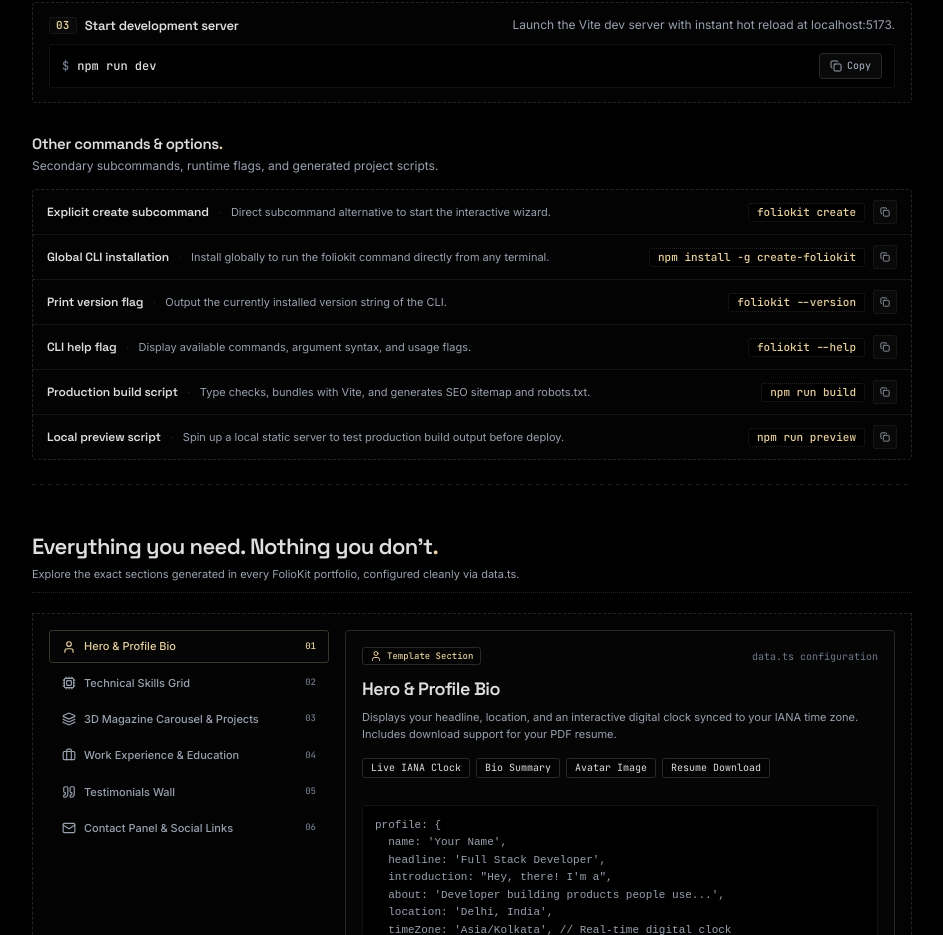
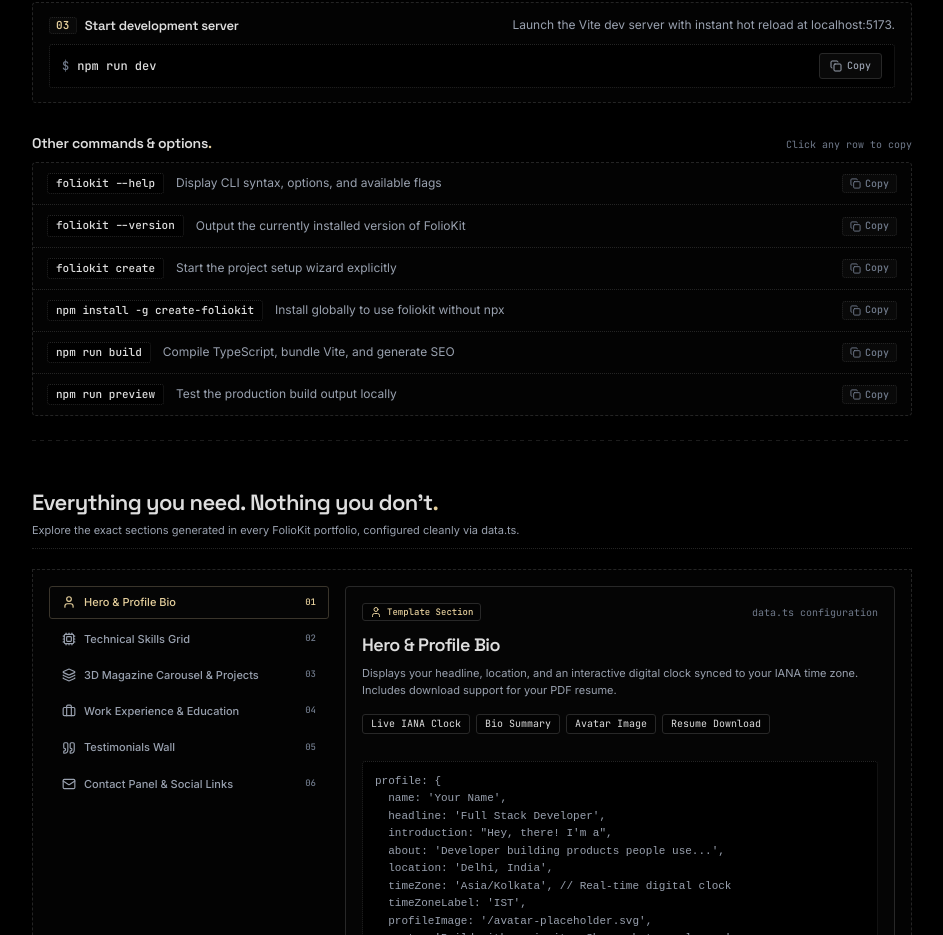
Before and after one commit to saurabhhdev/foliokit, a React (Vite) app: page / in a window 1280 px wide. Shown: the part 1412-2347 px from the top of the page, without its empty margins (168-1111 px from the left). Built offline with nearby package versions, Linux system fonts and the light colour scheme.

Commit message:
Make other commands section more minimal and user-friendly with direct click-to-copy

```diff
--- a/src/components/CliCommands.tsx
+++ b/src/components/CliCommands.tsx
@@ -10,10 +10,8 @@ interface EssentialCommand {
 
 interface OtherCommand {
   id: string
-  name: string
   syntax: string
   description: string
-  copyable?: boolean
 }
 
 export function CliCommands() {
@@ -42,46 +40,34 @@ export function CliCommands() {
 
   const otherCommands: OtherCommand[] = [
     {
-      id: 'explicit-create',
-      name: 'Explicit create subcommand',
-      syntax: 'foliokit create',
-      description: 'Direct subcommand alternative to start the interactive wizard.',
-      copyable: true,
+      id: 'help',
+      syntax: 'foliokit --help',
+      description: 'Display CLI syntax, options, and available flags',
     },
     {
-      id: 'global-install',
-      name: 'Global CLI installation',
-      syntax: 'npm install -g create-foliokit',
-      description: 'Install globally to run the foliokit command directly from any terminal.',
-      copyable: true,
+      id: 'version',
+      syntax: 'foliokit --version',
+      description: 'Output the currently installed version of FolioKit',
     },
     {
-      id: 'version-flag',
-      name: 'Print version flag',
-      syntax: 'foliokit --version',
-      description: 'Output the currently installed version string of the CLI.',
-      copyable: true,
+      id: 'create',
+      syntax: 'foliokit create',
+      description: 'Start the project setup wizard explicitly',
     },
     {
-      id: 'help-flag',
-      name: 'CLI help flag',
-      syntax: 'foliokit --help',
-      description: 'Display available commands, argument syntax, and usage flags.',
-      copyable: true,
+      id: 'global',
+      syntax: 'npm install -g create-foliokit',
+      description: 'Install globally to use foliokit without npx',
     },
     {
-      id: 'build-script',
-      name: 'Production build script',
+      id: 'build',
       syntax: 'npm run build',
-      description: 'Type checks, bundles with Vite, and generates SEO sitemap and robots.txt.',
-      copyable: true,
+      description: 'Compile TypeScript, bundle Vite, and generate SEO',
     },
     {
-      id: 'preview-script',
-      name: 'Local preview script',
+      id: 'preview',
       syntax: 'npm run preview',
-      description: 'Spin up a local static server to test production build output before deploy.',
-      copyable: true,
+      description: 'Test the production build output locally',
     },
   ]
 
@@ -153,46 +139,58 @@ export function CliCommands() {
         ))}
       </div>
 
-      {/* 2. Other Commands & Options */}
+      {/* 2. Other Commands & Options (Minimal & User-Friendly) */}
       <div className="other-commands-section">
         <div className="other-commands-header">
           <h3 className="other-commands-title">
             Other commands &amp; options<span>.</span>
           </h3>
-          <p className="other-commands-desc">
-            Secondary subcommands, runtime flags, and generated project scripts.
-          </p>
+          <span className="other-commands-hint">Click any row to copy</span>
         </div>
 
         <div className="other-commands-list">
           {otherCommands.map((item) => (
-            <div key={item.id} className="other-command-row">
-              <div className="other-command-main">
-                <div className="other-command-info">
-                  <span className="other-command-name">{item.name}</span>
-                  <span className="other-command-sep" aria-hidden="true">·</span>
-                  <span className="other-command-desc">{item.description}</span>
-                </div>
+            <div
+              key={item.id}
+              className="other-command-item"
+              onClick={() => handleCopy(item.id, item.syntax)}
+              role="button"
+              tabIndex={0}
+              onKeyDown={(e) => {
+                if (e.key === 'Enter' || e.key === ' ') {
+                  e.preventDefault()
+                  handleCopy(item.id, item.syntax)
+                }
+              }}
+              title={`Click to copy: ${item.syntax}`}
+              aria-label={`Copy command ${item.syntax}`}
+            >
+              <div className="other-command-left">
+                <code className="other-command-code">{item.syntax}</code>
+                <span className="other-command-text">{item.description}</span>
               </div>
 
-              <div className="other-command-action">
-                <code className="other-command-syntax">{item.syntax}</code>
-                {item.copyable && (
               <button
                 type="button"
-                    className={`other-copy-btn ${copiedId === item.id ? 'is-copied' : ''}`}
-                    onClick={() => handleCopy(item.id, item.syntax)}
-                    title={`Copy ${item.syntax}`}
+                className={`other-command-copy ${copiedId === item.id ? 'is-copied' : ''}`}
+                onClick={(e) => {
+                  e.stopPropagation()
+                  handleCopy(item.id, item.syntax)
+                }}
                 aria-label={`Copy ${item.syntax}`}
               >
                 {copiedId === item.id ? (
-                      <Check size={12} aria-hidden="true" />
+                  <>
+                    <Check size={11} aria-hidden="true" />
+                    <span>Copied</span>
+                  </>
                 ) : (
-                      <Copy size={12} aria-hidden="true" />
+                  <>
+                    <Copy size={11} aria-hidden="true" />
+                    <span>Copy</span>
+                  </>
                 )}
               </button>
-                )}
-              </div>
             </div>
           ))}
         </div>
--- a/src/styles.css
+++ b/src/styles.css
@@ -687,31 +687,34 @@ h1, h2, h3, h4 {
   white-space: pre;
 }
 
-/* 2. Other Commands & Options */
+/* 2. Other Commands & Options - Minimal & User-Friendly */
 .other-commands-section {
   display: flex;
   flex-direction: column;
 }
 
 .other-commands-header {
-  margin-bottom: 14px;
+  display: flex;
+  align-items: baseline;
+  justify-content: space-between;
+  margin-bottom: 10px;
 }
 
 .other-commands-title {
   margin: 0;
   color: var(--warm-white);
-  font: 600 15px/1.2 var(--heading-font);
-  letter-spacing: -.025em;
+  font: 600 14px/1.2 var(--heading-font);
+  letter-spacing: -.02em;
 }
 
 .other-commands-title span {
   color: var(--lime);
 }
 
-.other-commands-desc {
-  margin: 4px 0 0;
-  color: var(--muted);
-  font: 400 12px/1.5 var(--body-font);
+.other-commands-hint {
+  color: var(--text-muted);
+  font: 400 10px/1 var(--mono-font);
+  user-select: none;
 }
 
 .other-commands-list {
@@ -728,7 +731,7 @@ h1, h2, h3, h4 {
   border-color: var(--frame-dot-hover);
 }
 
-.other-command-row {
+.other-command-item {
   display: flex;
   align-items: center;
   justify-content: space-between;
@@ -736,91 +739,73 @@ h1, h2, h3, h4 {
   padding: 10px 14px;
   border-bottom: 1px dotted var(--frame-dot);
   background: transparent;
+  cursor: pointer;
+  user-select: none;
   transition: background var(--interaction-duration) var(--interaction-ease);
 }
 
-.other-command-row:last-child {
+.other-command-item:last-child {
   border-bottom: none;
 }
 
-.other-command-row:hover {
-  background: color-mix(in srgb, var(--surface) 60%, transparent);
+.other-command-item:hover {
+  background: color-mix(in srgb, var(--surface) 55%, var(--card));
 }
 
-.other-command-main {
+.other-command-left {
+  display: flex;
+  align-items: center;
+  gap: 12px;
   min-width: 0;
   flex: 1;
 }
 
-.other-command-info {
-  display: flex;
-  align-items: baseline;
-  gap: 8px;
-  flex-wrap: wrap;
-}
-
-.other-command-name {
-  color: var(--warm-white);
-  font: 600 12px/1.3 var(--heading-font);
-  letter-spacing: -.01em;
-  white-space: nowrap;
-  transition: color var(--interaction-duration) var(--interaction-ease);
-}
-
-.other-command-row:hover .other-command-name {
-  color: var(--lime);
-}
-
-.other-command-sep {
-  color: var(--frame-dot);
-  font-family: var(--mono-font);
-  font-size: 10px;
-  user-select: none;
-}
-
-.other-command-desc {
-  color: var(--muted);
-  font: 400 11px/1.4 var(--body-font);
-}
-
-.other-command-action {
-  display: flex;
-  align-items: center;
-  gap: 8px;
+.other-command-code {
   flex-shrink: 0;
-}
-
-.other-command-syntax {
   padding: 3px 8px;
   border: 1px dotted var(--frame-dot);
   border-radius: 3px;
   background: var(--obsidian);
-  color: var(--lime);
-  font: 500 11px/1 var(--mono-font);
+  color: var(--warm-white);
+  font: 500 11px/1.2 var(--mono-font);
+  transition: color var(--interaction-duration) var(--interaction-ease),
+              border-color var(--interaction-duration) var(--interaction-ease);
 }
 
-.other-copy-btn {
+.other-command-item:hover .other-command-code {
+  color: var(--lime);
+  border-color: var(--frame-dot-hover);
+}
+
+.other-command-text {
+  color: var(--muted);
+  font: 400 12px/1.4 var(--body-font);
+  white-space: nowrap;
+  overflow: hidden;
+  text-overflow: ellipsis;
+}
+
+.other-command-copy {
   display: inline-flex;
   align-items: center;
-  justify-content: center;
-  width: 24px;
-  height: 24px;
+  gap: 4px;
+  flex-shrink: 0;
+  padding: 3px 7px;
   border: 1px dotted var(--frame-dot);
   border-radius: 3px;
   background: var(--elevated);
-  color: var(--muted);
+  color: var(--text-muted);
+  font: 500 10px/1 var(--mono-font);
   cursor: pointer;
   transition: all var(--interaction-duration) var(--interaction-ease);
 }
 
-.other-copy-btn:hover,
-.other-copy-btn:focus-visible {
-  color: var(--lime);
-  border-color: var(--lime);
-  background: var(--card);
+.other-command-item:hover .other-command-copy {
+  color: var(--warm-white);
+  border-color: var(--frame-dot-hover);
 }
 
-.other-copy-btn.is-copied {
+.other-command-copy.is-copied {
   color: var(--lime);
   border-color: var(--lime);
 }
@@ -1213,26 +1198,27 @@ h1, h2, h3, h4 {
     gap: 4px;
   }
 
-  .other-command-row {
+  .other-command-item {
     flex-direction: column;
     align-items: flex-start;
-    gap: 8px;
-    padding: 12px;
+    gap: 6px;
+    padding: 10px 12px;
   }
 
-  .other-command-info {
+  .other-command-left {
     flex-direction: column;
     align-items: flex-start;
-    gap: 2px;
+    gap: 4px;
+    width: 100%;
   }
 
-  .other-command-sep {
-    display: none;
+  .other-command-text {
+    white-space: normal;
+    font-size: 11px;
   }
 
-  .other-command-action {
-    width: 100%;
-    justify-content: space-between;
+  .other-command-copy {
+    align-self: flex-end;
   }
 
   .footer-top-row,
```
Lines whose indentation alone changed are shown as unchanged.
